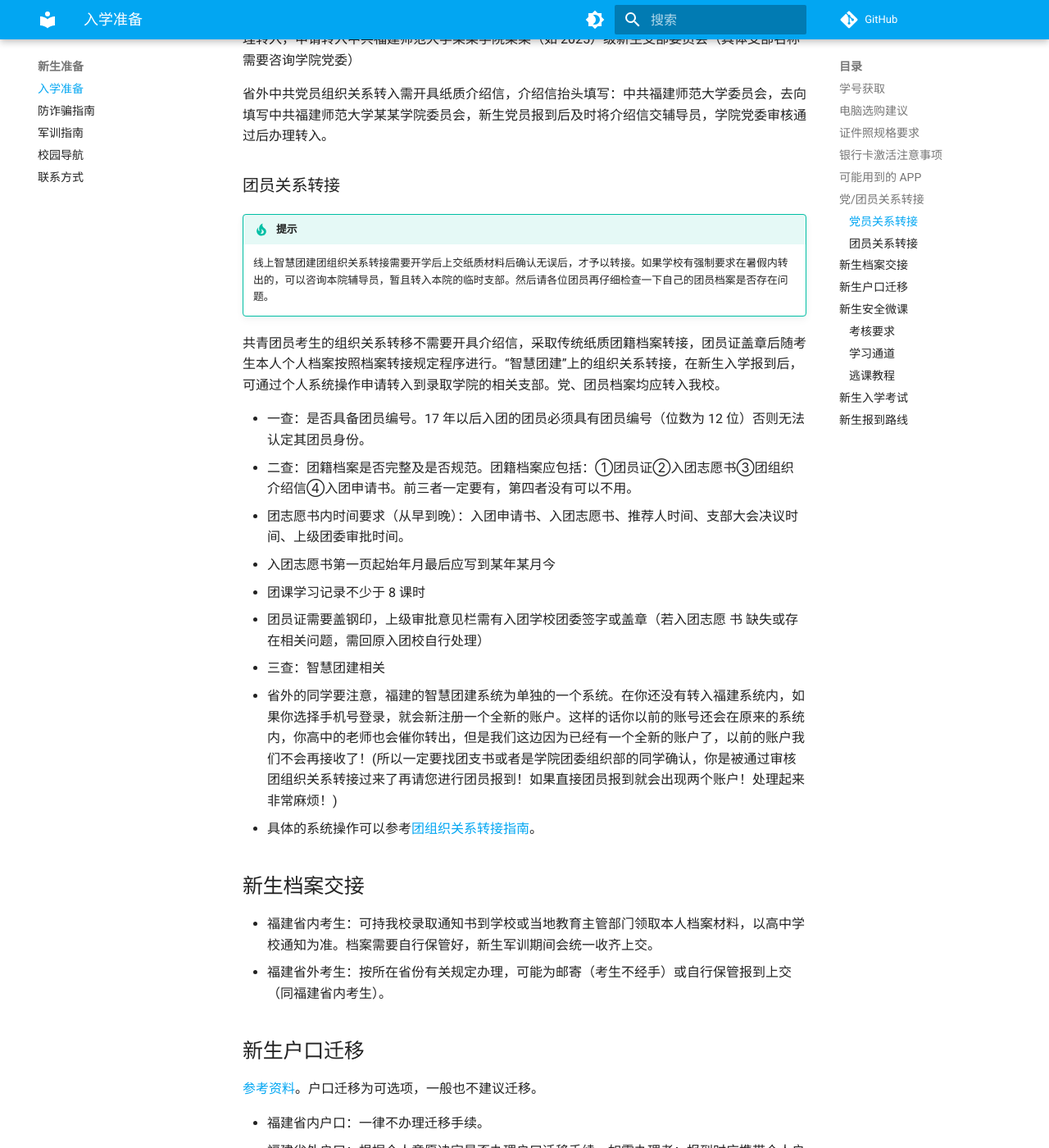
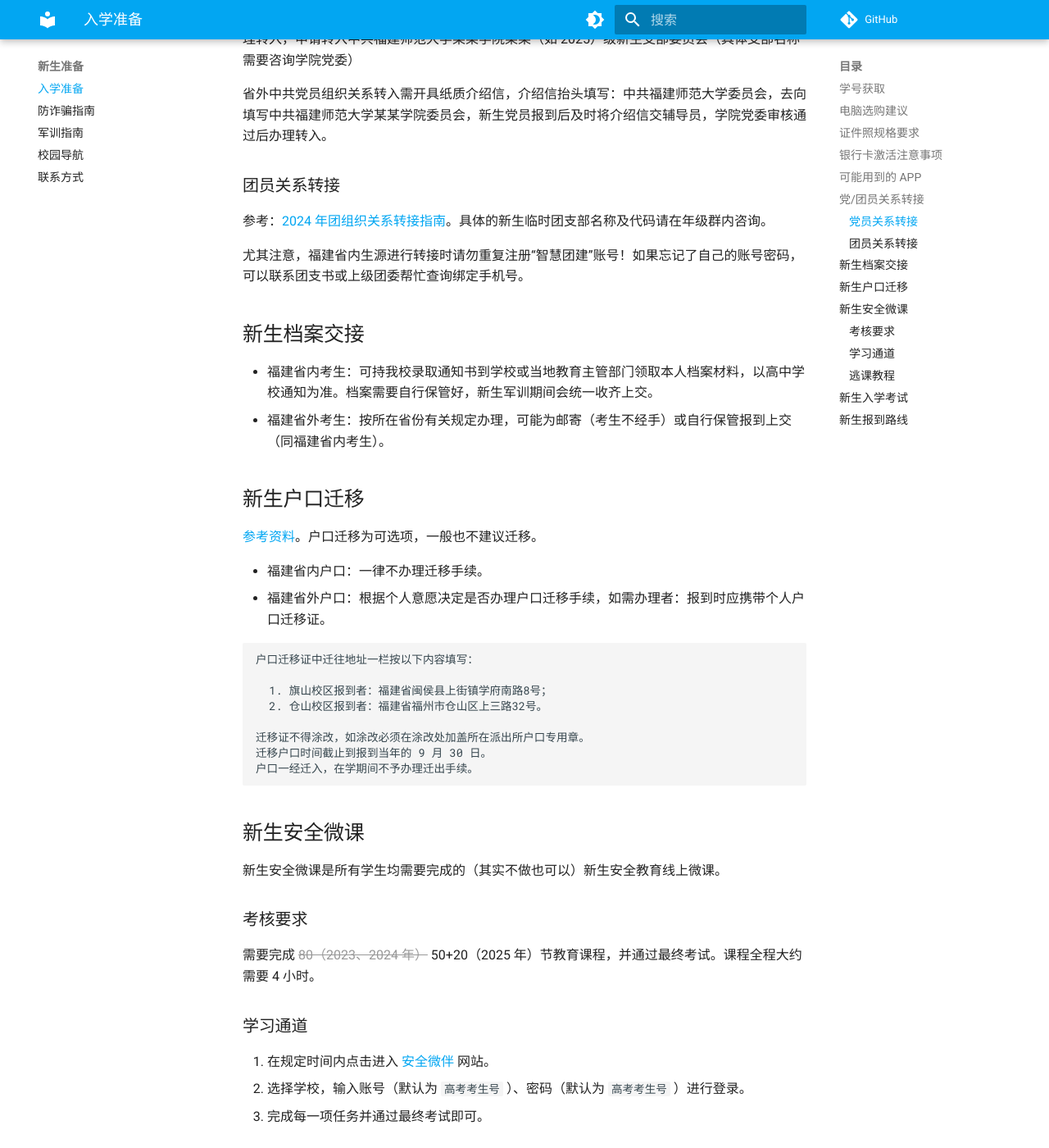
Before and after one commit to kanerty/FJNU-Wiki, an MkDocs documentation site: the page built from docs/new/before.md, in a window 1280 px wide and 1400 px high, scrolled down 2459 px. Shown: the whole window at 82% size. Built offline with MkDocs 1.6.1 and Material for MkDocs 9.7.7, drawn with Linux system fonts in a browser that asks for light colours; comment, search, counter and statistics services are not loaded.

Commit message:
del(new\\before\*): 删除、精简过时团组织关系转接指南

```diff
--- a/docs/new/before.md
+++ b/docs/new/before.md
@@ -68,20 +68,9 @@
 
 ### 团员关系转接
 
-!!! tip "提示"
-    线上智慧团建团组织关系转接需要开学后上交纸质材料后确认无误后，才予以转接。如果学校有强制要求在暑假内转出的，可以咨询本院辅导员，暂且转入本院的临时支部。然后请各位团员再仔细检查一下自己的团员档案是否存在问题。
+参考：[2024 年团组织关系转接指南](https://mp.weixin.qq.com/s/-fVothNIXfNzYmIDqamIQw)。具体的新生临时团支部名称及代码请在年级群内咨询。
 
-共青团员考生的组织关系转移不需要开具介绍信，采取传统纸质团籍档案转接，团员证盖章后随考生本人个人档案按照档案转接规定程序进行。“智慧团建”上的组织关系转接，在新生入学报到后，可通过个人系统操作申请转入到录取学院的相关支部。党、团员档案均应转入我校。
-
-- 一查：是否具备团员编号。17 年以后入团的团员必须具有团员编号（位数为 12 位）否则无法认定其团员身份。
-- 二查：团籍档案是否完整及是否规范。团籍档案应包括：①团员证②入团志愿书③团组织介绍信④入团申请书。前三者一定要有，第四者没有可以不用。
-  - 团志愿书内时间要求（从早到晚）：入团申请书、入团志愿书、推荐人时间、支部大会决议时间、上级团委审批时间。
-  - 入团志愿书第一页起始年月最后应写到某年某月今
-  - 团课学习记录不少于 8 课时
-  - 团员证需要盖钢印，上级审批意见栏需有入团学校团委签字或盖章（若入团志愿 书 缺失或存在相关问题，需回原入团校自行处理）
-- 三查：智慧团建相关
-  - 省外的同学要注意，福建的智慧团建系统为单独的一个系统。在你还没有转入福建系统内，如果你选择手机号登录，就会新注册一个全新的账户。这样的话你以前的账号还会在原来的系统内，你高中的老师也会催你转出，但是我们这边因为已经有一个全新的账户了，以前的账户我们不会再接收了！(所以一定要找团支书或者是学院团委组织部的同学确认，你是被通过审核团组织关系转接过来了再请您进行团员报到！如果直接团员报到就会出现两个账户！处理起来非常麻烦！)
-  - 具体的系统操作可以参考[团组织关系转接指南](https://mp.weixin.qq.com/s/-fVothNIXfNzYmIDqamIQw)。
+尤其注意，福建省内生源进行转接时请勿重复注册“智慧团建”账号！如果忘记了自己的账号密码，可以联系团支书或上级团委帮忙查询绑定手机号。
 
 ## 新生档案交接 {#archive-transfer}
 
```
